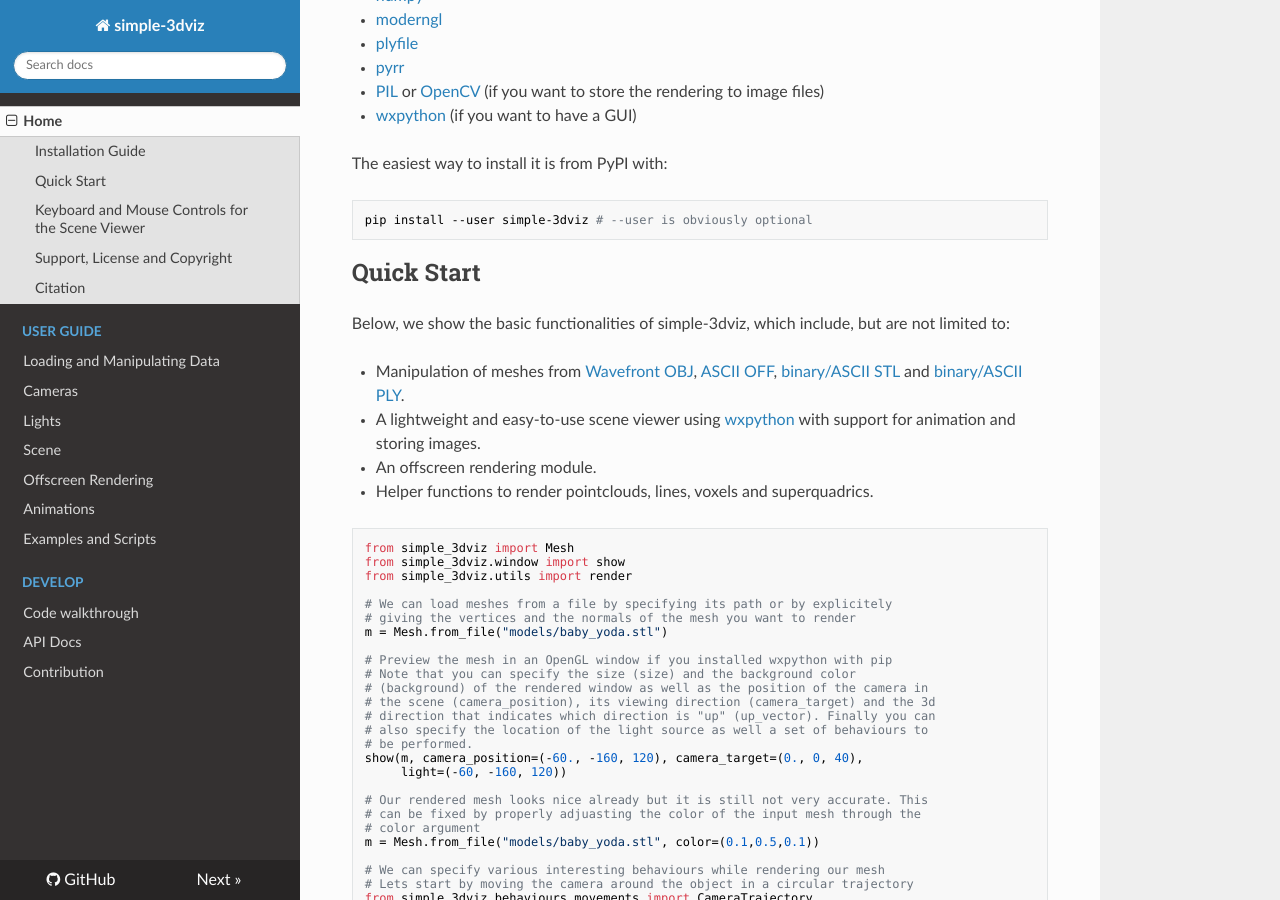
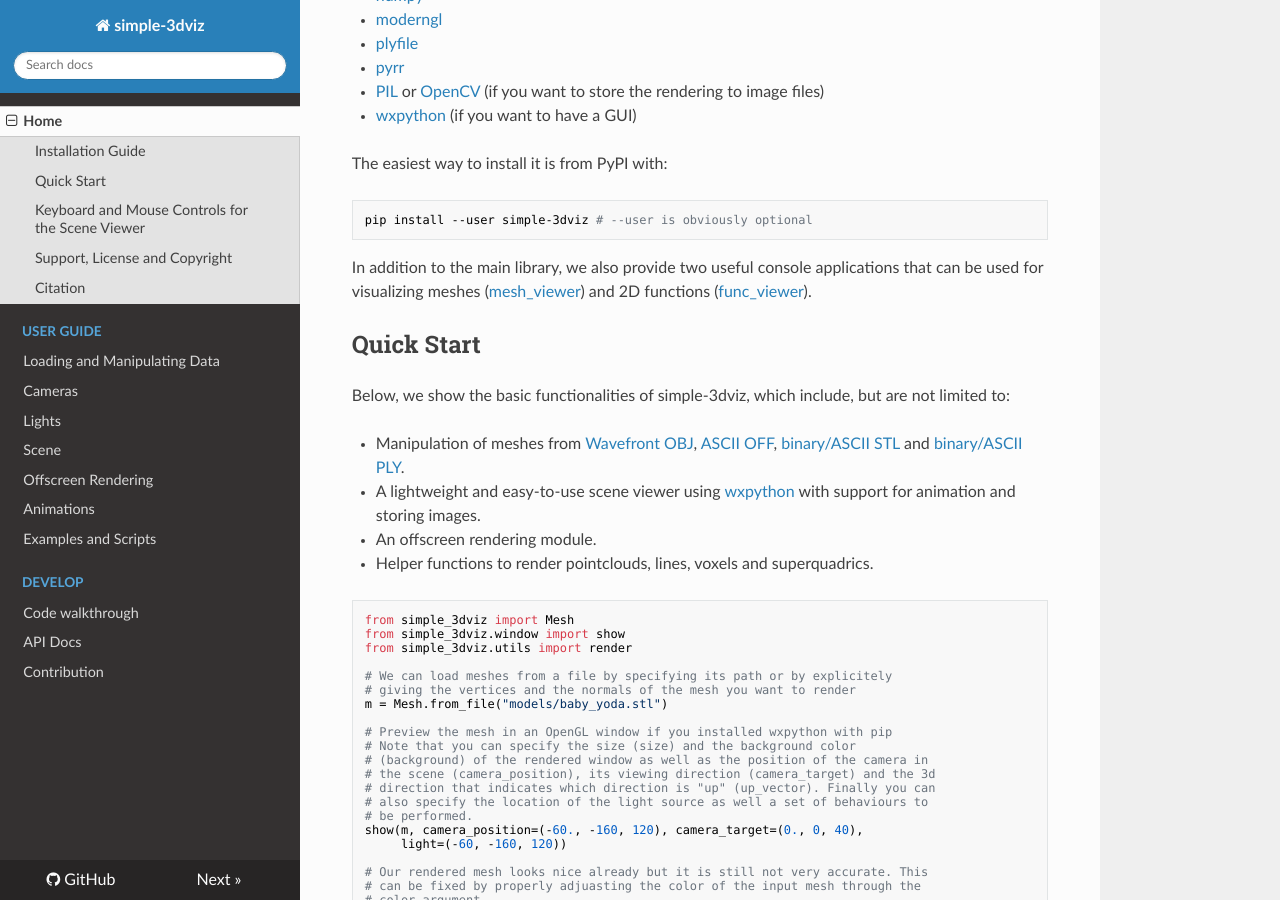
Before and after one commit to angeloskath/simple-3dviz, an MkDocs documentation site: the page built from docs/index.md, in a window 1280 px wide and 900 px high, scrolled down 439 px. Built offline with MkDocs 1.6.1, drawn with Linux system fonts in a browser that asks for light colours; nearby versions of some CDN libraries; old or Windows-style settings are respelled for this version of MkDocs.

````diff
--- a/docs/index.md
+++ b/docs/index.md
@@ -31,6 +31,11 @@ The easiest way to install it is from PyPI with:
 ```bash
 pip install --user simple-3dviz # --user is obviously optional
 ```
+In addition to the main library, we also provide two useful
+console applications that can be used for visualizing meshes
+([mesh_viewer](https://github.com/angeloskath/simple-3dviz/blob/master/simple_3dviz/scripts/mesh_viewer.py))
+and 2D functions
+([func_viewer](https://github.com/angeloskath/simple-3dviz/blob/master/simple_3dviz/scripts/func_viewer.py)).
 
 ## Quick Start
 
````
Also changed, not shown: README.md (+8 -8 lines).
